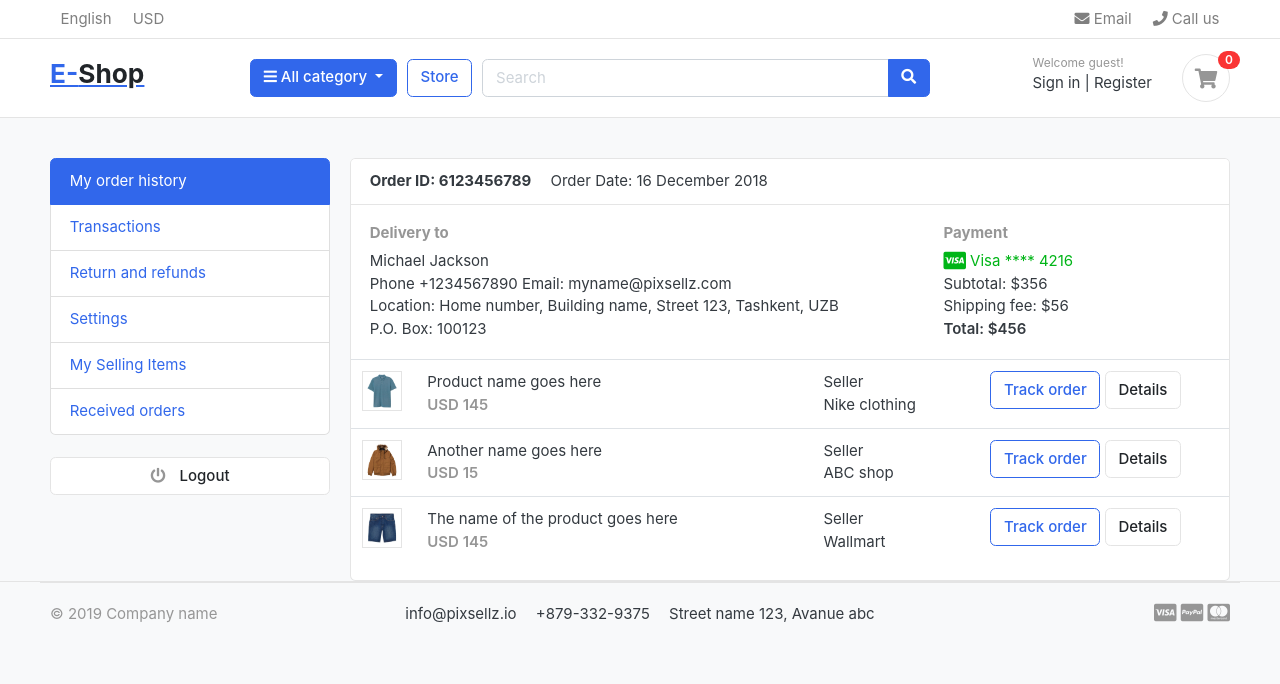
After one commit to SantoshRaj007/python-proj, a Django app: template templates/accounts/dashboard.html in a window 1280 px wide. The commit adds this page. Shown: the top 684 px of the page. Run offline with Django 5.2, Linux system fonts and the light colour scheme; the template is opened without the code that fills it, so the values that code supplies are empty; parts of the project's set-up code (start-up, migrations or seed data) failed here and were passed over; some libraries are stand-ins or nearby versions; some web fonts are replaced.

```diff
--- a/accounts/urls.py
+++ b/accounts/urls.py
@@ -5,6 +5,9 @@ urlpatterns = [
     path('register/', views.register, name='register'),
     path('login/', views.login, name='login'),
     path('logout/', views.logout, name='logout'),
+    path('dashboard/', views.dashboard, name='dashboard'),
+    path('', views.dashboard, name='dashboard'),
 
     path('activate/<uidb64>/<token>/', views.activate, name='activate'),
+    path('forgotPassword', views.forgotPassword, name='forgotPassword'),
 ]
--- a/ecart/settings.py
+++ b/ecart/settings.py
@@ -2,6 +2,7 @@ from pathlib import Path
 
 # Build paths inside the project like this: BASE_DIR / 'subdir'.
 BASE_DIR = Path(__file__).resolve().parent.parent
+EMAIL_BACKEND = 'django.core.mail.backends.console.EmailBackend'
 
 
 # Quick-start development settings - unsuitable for production
@@ -134,7 +135,7 @@ MESSAGE_TAGS = {
 
 #configure email host SMTP
 EMAIL_HOST = 'smtp.gmail.com'
-EMAIL_PORT = 465
+EMAIL_PORT = 587
 EMAIL_HOST_USER = 'sweet007bca@gmail.com'
 EMAIL_HOST_PASSWORD = 'Sannu85888@#'
 EMAIL_USE_TLS = True
--- /dev/null
+++ b/templates/accounts/dashboard.html
@@ -0,0 +1,96 @@
+{% extends 'base.html' %}
+
+{% load static %}
+
+{% block content %}
+<section class="section-conten padding-y bg">
+    {% include 'includes/alerts.html' %}
+    <div class="container">
+        <div class="row">
+            <aside class="col-md-3">
+                <ul class="list-group">
+                    <a class="list-group-item active" href="#"> My order history </a>
+                    <a class="list-group-item" href="#"> Transactions </a>
+                    <a class="list-group-item" href="#"> Return and refunds </a>
+                    <a class="list-group-item" href="#">Settings </a>
+                    <a class="list-group-item" href="#"> My Selling Items </a>
+                    <a class="list-group-item" href="#"> Received orders </a>
+                </ul>
+                <br>
+                <a class="btn btn-light btn-block" href="{% url 'logout' %}"> <i class="fa fa-power-off"></i> <span class="text">Logout</span> </a>
+            </aside>
+            <main class="col-md-9">
+                <article class="card">
+                    <header class="card-header">
+                        <strong class="d-inline-block mr-3">Order ID: 6123456789</strong>
+                        <span>Order Date: 16 December 2018</span>
+                    </header>
+                    <div class="card-body">
+                        <div class="row">
+                            <div class="col-md-8">
+                                <h6 class="text-muted">Delivery to</h6>
+                                <p>Michael Jackson <br>
+                                    Phone +1234567890 Email: myname@pixsellz.com <br>
+                                    Location: Home number, Building name, Street 123, Tashkent, UZB <br>
+                                    P.O. Box: 100123
+                                </p>
+                            </div>
+                            <div class="col-md-4">
+                                <h6 class="text-muted">Payment</h6>
+                                <span class="text-success">
+                                    <i class="fab fa-lg fa-cc-visa"></i>
+                                    Visa **** 4216
+                                </span>
+                                <p>Subtotal: $356 <br>
+                                    Shipping fee: $56 <br>
+                                    <span class="b">Total: $456 </span>
+                                </p>
+                            </div>
+                        </div>
+                    </div>
+                    <div class="table-responsive">
+                        <table class="table table-hover">
+                            <tr>
+                                <td width="65">
+                                    <img src="{% static 'images/items/1.jpg' %}" class="img-xs border">
+                                </td>
+                                <td>
+                                    <p class="title mb-0">Product name goes here </p>
+                                    <var class="price text-muted">USD 145</var>
+                                </td>
+                                <td> Seller <br> Nike clothing </td>
+                                <td width="250"> <a href="#" class="btn btn-outline-primary">Track order</a> <a href="#"
+                                        class="btn btn-light"> Details </a> </td>
+                            </tr>
+                            <tr>
+                                <td>
+                                    <img src="{% static 'images/items/2.jpg' %}" class="img-xs border">
+                                </td>
+                                <td>
+                                    <p class="title mb-0">Another name goes here </p>
+                                    <var class="price text-muted">USD 15</var>
+                                </td>
+                                <td> Seller <br> ABC shop </td>
+                                <td> <a href="#" class="btn btn-outline-primary">Track order</a> <a href="#"
+                                        class="btn btn-light"> Details </a> </td>
+                            </tr>
+                            <tr>
+                                <td>
+                                    <img src="{% static 'images/items/3.jpg' %}" class="img-xs border">
+                                </td>
+                                <td>
+                                    <p class="title mb-0">The name of the product goes here </p>
+                                    <var class="price text-muted">USD 145</var>
+                                </td>
+                                <td> Seller <br> Wallmart </td>
+                                <td> <a href="#" class="btn btn-outline-primary">Track order</a> <a href="#"
+                                        class="btn btn-light"> Details </a> </td>
+                            </tr>
+                        </table>
+                    </div>
+                </article>
+            </main>
+        </div>
+    </div>
+
+    {% endblock %}
--- a/templates/includes/navbar.html
+++ b/templates/includes/navbar.html
@@ -74,7 +74,7 @@
                         <div class="widget-header">
                             <small class="title text-muted">Welcome {{ user.first_name }}</small>
                             <div>
-                                <a href="#">Dashboard</a> <span class="dark-transp"> | </span>
+                                <a href="{% url 'dashboard' %}">Dashboard</a> <span class="dark-transp"> | </span>
                                 <a href="{% url 'logout' %}"> Logout</a>
                             </div>
                         </div>
```
Also changed, not shown: accounts/views.py (+22 -7 lines), templates/accounts/login.html (+12 -0 lines).
